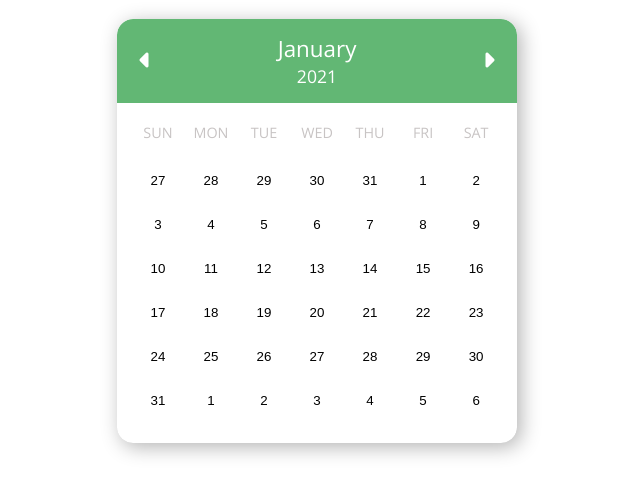
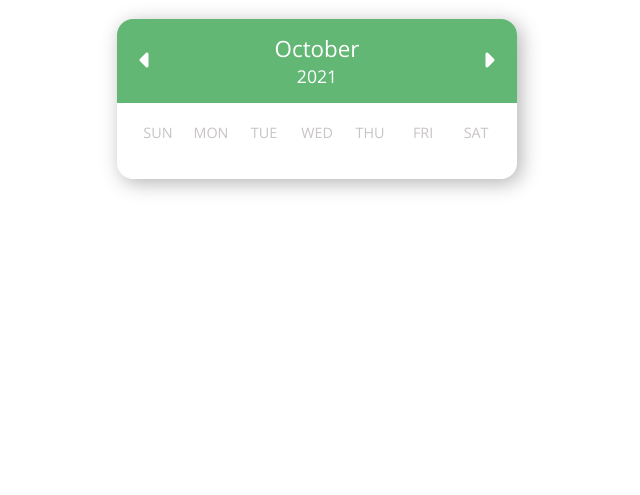
Before and after one commit to jhyj0521/UI-Components, a website: page 12. Calendar & Datepicker/index.html in a window 1280 px wide. Shown: the part 67-562 px from the top of the page, without its empty margins (323-963 px from the left). Drawn offline with nearby package versions, Linux system fonts and the light colour scheme.

Commit message:
feat: render

```diff
--- a/12. Calendar & Datepicker/index.html
+++ b/12. Calendar & Datepicker/index.html
@@ -96,35 +96,24 @@
         cursor: pointer;
         margin: 0.4em;
       }
+
+      .today {
+        border: 1px solid #62b774;
+      }
+
+      .selected,
+      .date:hover {
+        background-color: #62b774;
+        color: white;
+      }
     </style>
   </head>
   <body>
     <h1 class="title">Calendar</h1>
     <div class="calendar">
       <!-- 뷰를 구현하세요 -->
-      <div class="calendar">
-        <div class="calendar-nav">
-          <button class="calendar-control prev">
-            <i class="fas fa-caret-left"></i>
-          </button>
-          <div>
-            <div class="month">January</div>
-            <div class="year">2021</div>
-          </div>
-          <button class="calendar-control next">
-            <i class="fas fa-caret-right"></i>
-          </button>
-        </div>
-        <div class="calendar-grid">
-          <div class="day">SUN</div>
-          <div class="day">MON</div>
-          <div class="day">TUE</div>
-          <div class="day">WED</div>
-          <div class="day">THU</div>
-          <div class="day">FRI</div>
-          <div class="day">SAT</div>
-          <button class="date">27</button>
-          <button class="date">28</button>
+        <button class="date selected">27</button>
+        <button class="date today">28</button>
         <button class="date">29</button>
         <button class="date">30</button>
         <button class="date">31</button>
@@ -167,7 +156,6 @@
         <button class="date">6</button>
       </div>
     </div>
-    </div>
-    <script src="./index.js"></script>
+    <script type="module" src="index.js"></script>
   </body>
 </html>
--- a/12. Calendar & Datepicker/index.js
+++ b/12. Calendar & Datepicker/index.js
@@ -0,0 +1,10 @@
+import store from './store.mjs';
+
+window.addEventListener('DOMContentLoaded', () => {
+  const today = new Date();
+  store.setDate({
+    year: today.getFullYear(),
+    month: today.getMonth(),
+    date: today.getDate()
+  });
+});
--- /dev/null
+++ b/12. Calendar & Datepicker/store.mjs
@@ -0,0 +1,14 @@
+import view from './view.mjs';
+
+let date = {};
+
+const getDate = () => date;
+
+const setDate = newDate => {
+  date = newDate;
+  view.render();
+};
+
+const store = { setDate, getDate };
+
+export default store;
--- /dev/null
+++ b/12. Calendar & Datepicker/view.mjs
@@ -0,0 +1,50 @@
+import store from './store.mjs';
+
+const MONTH = [
+  'January',
+  'February',
+  'March',
+  'April',
+  'May',
+  'June',
+  'July',
+  'August',
+  'September',
+  'October',
+  'November',
+  'December'
+];
+
+const $calendar = document.querySelector('.calendar');
+
+const render = () => {
+  const date = store.getDate();
+
+  $calendar.innerHTML = `
+    <div class="calendar-nav">
+        <button class="calendar-control prev">
+          <i class="fas fa-caret-left"></i>
+        </button>
+        <div>
+          <div class="month">${MONTH[date.month]}</div>
+          <div class="year">${date.year}</div>
+        </div>
+        <button class="calendar-control next">
+          <i class="fas fa-caret-right"></i>
+        </button>
+    </div>
+    <div class="calendar-grid">
+        <div class="day">SUN</div>
+        <div class="day">MON</div>
+        <div class="day">TUE</div>
+        <div class="day">WED</div>
+        <div class="day">THU</div>
+        <div class="day">FRI</div>
+        <div class="day">SAT</div>
+    </div>
+  `;
+};
+
+const view = { render };
+
+export default view;
```
Lines whose indentation alone changed are shown as unchanged.
